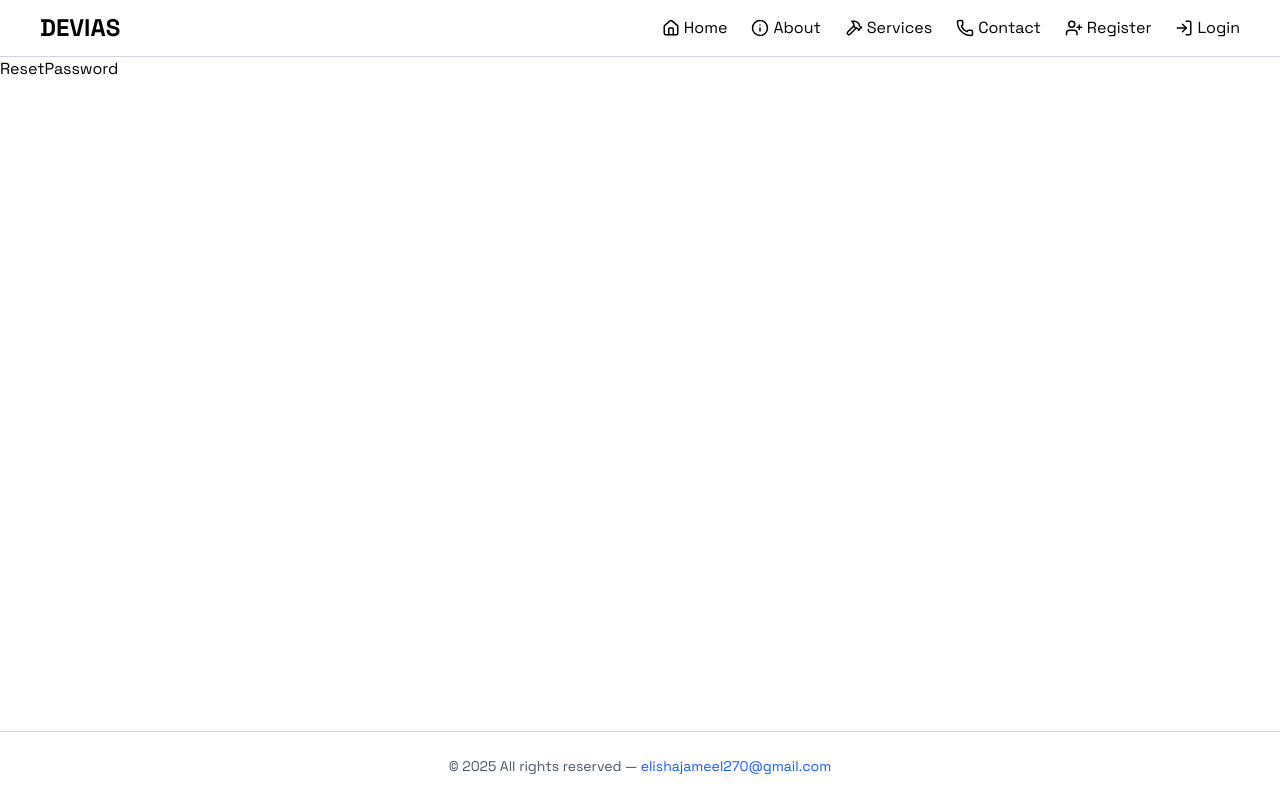
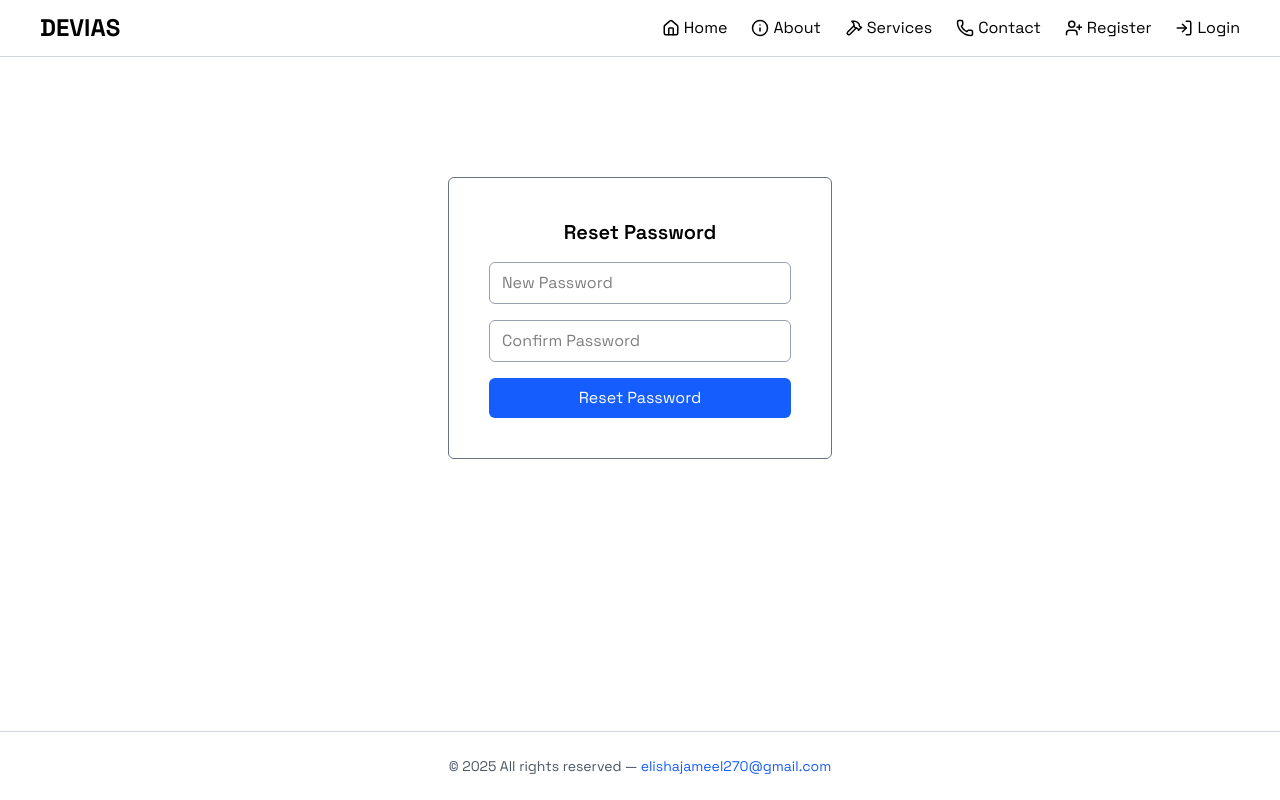
Before and after one commit to elishabhatti/e-commerce-with-mern, a React (Vite) app in the folder client/: page /reset-password/1 in a window 1280 px wide. Built offline with nearby package versions, Linux system fonts and the light colour scheme; no server answers.

Commit message:
added content for reset password page

```diff
--- a/client/src/pages/ResetPassword.jsx
+++ b/client/src/pages/ResetPassword.jsx
@@ -1,9 +1,91 @@
-import React from 'react'
+import React, { useState } from "react";
+import { useParams, useNavigate } from "react-router-dom";
+import axios from "axios";
 
 const ResetPassword = () => {
+  const { token } = useParams();
+  const navigate = useNavigate();
+
+  const [password, setPassword] = useState("");
+  const [confirmPassword, setConfirmPassword] = useState("");
+  const [message, setMessage] = useState("");
+  const [error, setError] = useState("");
+  const [loading, setLoading] = useState(false);
+
+  const handleReset = async (e) => {
+    e.preventDefault();
+
+    if (!password || !confirmPassword) {
+      return setError("All fields are required");
+    }
+
+    if (password !== confirmPassword) {
+      return setError("Passwords do not match");
+    }
+
+    try {
+      setLoading(true);
+      setError("");
+      setMessage("");
+
+      const res = await axios.post(
+        "http://localhost:3000/api/users/reset-password",
+        {
+          token,
+          password,
+        }
+      );
+
+      if (res.data.success) {
+        setMessage("Password reset successfully! Redirecting to login...");
+        setTimeout(() => navigate("/login"), 3000);
+      } else {
+        setError(res.data.error || "Something went wrong");
+      }
+    } catch (err) {
+      setError(err.response?.data?.error || "Failed to reset password");
+    } finally {
+      setLoading(false);
+    }
+  };
+
   return (
-    <div>ResetPassword</div>
-  )
-}
+    <div className="flex justify-center items-center pt-30">
+      <form
+        onSubmit={handleReset}
+        className="flex flex-col gap-4 border border-gray-500 rounded-md p-10 w-96"
+      >
+        <h2 className="text-xl font-semibold text-center">Reset Password</h2>
 
-export default ResetPassword
+        <input
+          type="password"
+          placeholder="New Password"
+          className="border border-gray-400 py-2 px-3 rounded-md"
+          value={password}
+          onChange={(e) => setPassword(e.target.value)}
+        />
+
+        <input
+          type="password"
+          placeholder="Confirm Password"
+          className="border border-gray-400 py-2 px-3 rounded-md"
+          value={confirmPassword}
+          onChange={(e) => setConfirmPassword(e.target.value)}
+        />
+
+        {message && <p className="text-green-600 text-sm">{message}</p>}
+        {error && <p className="text-red-600 text-sm">{error}</p>}
+
+        <button
+          type="submit"
+          className="bg-blue-600 text-white py-2 rounded-md hover:bg-blue-700 disabled:opacity-50"
+          disabled={loading}
+        >
+          {loading ? "Resetting..." : "Reset Password"}
+        </button>
+      </form>
+    </div>
+  );
+};
+
+export default ResetPassword;
```
